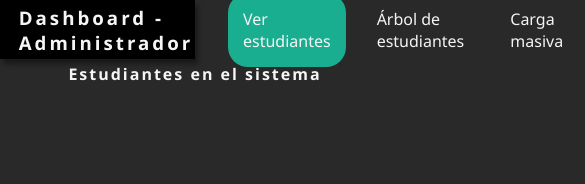
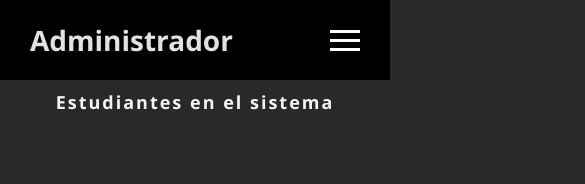
Before and after one commit to ChristopherMonterroso/EDD_1S2023_PY_201902363, a plain HTML site: page EDD_Proyecto1_Fase2/html/admin.html in a window 390 px wide. Shown: the top 184 px of the page, 585 px wide, since content can reach past the window. Drawn offline with nearby package versions, Linux system fonts and the light colour scheme.

Commit message:
upload admin responsive page

```diff
--- a/EDD_Proyecto1_Fase2/Styles/adminStyles.css
+++ b/EDD_Proyecto1_Fase2/Styles/adminStyles.css
@@ -1,81 +1,121 @@
-html,body,header {
-	margin: 0;
-	padding: 0 0 40px 0;
+*{
+	margin:0;
+	padding:0;
+	list-style: none;
+	text-decoration: none;
+	box-sizing: border-box;
 	font-family: 'Segoe UI', Tahoma, Geneva, Verdana, sans-serif;
 
 }
+body{
+	background:#292929 ;
+}
 header{
 	width: 100%;
+	height: 80px;
+	background:black;
+	display:flex;
+	align-items:center;
+	justify-content: space-between;
+	padding: 0 100px;
 }
-.container{
-	margin: 0;
-	padding: 0;
-	width: 100%;
-	height: 7vh;
-	background-color: black;
-	position: absolute;
-	display: flex;
-	align-items: center;
-	justify-content: space-around;
-	box-shadow: 3px 5px 5px rgb(0,0,0,0.4);
+.logo{
+	font-size:28px;
+	font-weight: bold;
+	color:#fefefee3;
+}
+
+.hamburguer{
+	display: none;
 
 }
-h3{
-	padding: 1em;
-	color: #f5f5f5;
-	letter-spacing: 3px;
-}
-
-ul,li{
-	list-style: none;
-	display: flex;
-	padding:0.5em;
-	margin:0;
-}
-
-.active{
-	background-color: #19ae90;
+.nav-bar ul {
+	display:flex;
 
 }
-
-body{
-	background-color: #292929;
+.nav-bar ul li a{
+	display: block;
+	color: #fefefe;
+	font-size: 20px;
+	padding: 10px 25px;
+	border-radius:50px;
+	transition: 0.2s;
+	margin:0 5px;
 }
-a{
-	transition: all .5s ease-in-out;
-	text-decoration: none;
-	color: #f5f5f5;
-	border-radius: 20px;
-	padding: 15px;
+.nav-bar ul li a:hover{
+	background: #19ae90;
+}
+.nav-bar ul li a.active{
+	background: #19ae90;
 
 }
-a:hover {
-	background-color: #19ae90;
-}
-.section{
+.section {
 	padding-top: 10px;
 	width: 100%;
 
 }
-.section h1{
+.section h1 {
 	text-align: center;
 	color: #f5f5f5;
 	letter-spacing: 2px;
-	font-size:xx-large;
+	font-size: xx-large;
 }
-@media only screen and (max-width:600px) {
-	.container{
-		width: 50%;
+
+@media only screen and (max-width:1320px){
+	header{
+		padding: 0 50px;
+	}
+}
+@media only screen and (max-width:1100px){
+	header{
+		padding: 0 30px;
+	}
+}
+@media only screen and (max-width:900px){
+	.section h1{
+		font-size: large;
+	}
+	.hamburguer{
+		display: block;
+		cursor: pointer;
 
 	}
-	ul,li{
+	.hamburguer .line{
+		width: 30px;
+		height:3px;
+		background:#fefefe;
+		margin: 6px 0;
 
+	}
+	.nav-bar{
+		height: 0;
+		position: absolute;
+		top: 80px;
+		left: 0;
+		right: 0;
+		right: 0;
+		width: 100vw;
+		background: #11101b;
+		transition: 0.5s;
+		overflow: hidden;
 
-		margin:0;
 	}
+	.nav-bar.active{
+		height: 400px;
+	}
+	.nav-bar ul {
+		display: block;
+		width: fit-content;
+		margin: 80px auto 0 auto;
+		text-align: center;
+		transition: 0.5s;
+		opacity: 0;
+	}
+	.nav-bar.active ul{
+		opacity: 1;
+	}
+	.nav-bar ul li a{
+		margin-bottom: 12px;
 
-	.section h1{
-
-		font-size:medium;
 	}
 }
--- a/EDD_Proyecto1_Fase2/html/admin.html
+++ b/EDD_Proyecto1_Fase2/html/admin.html
@@ -13,16 +13,21 @@
 
 <body>
     <header>
-        <div class="container">
-            <h3>Dashboard - Administrador</h3>
-            <ul class="tabs">
-                <li><a href="#tabStudent"  >Ver estudiantes</a> </li>
+        <div class="logo">Administrador</div>
+        <div class="hamburguer">
+            <div class="line"></div>
+            <div class="line"></div>
+            <div class="line"></div>
+        </div>
+        <nav class="nav-bar">
+            <ul class ="tabs">
+                <li><a href="#tabStudent" class="active">Ver estudiantes</a></li>
                 <li><a href="#tabTree">Árbol de estudiantes</a></li>
                 <li><a href="#tabUpload">Carga masiva</a></li>
-                <li><a href="#" onclick=logOut()>Cerrar sesión</a></li>
+                <li><a href="#" onclick=logOut()>Cerrar Sesión</a></li>
+
             </ul>
-
-        </div>
+        </nav>
     </header>
     <div class="section">
         <article id="tabStudent">
@@ -38,6 +43,13 @@
             <p></p>
         </article>
     </div>
+    <script>
+        hamburger = document.querySelector(".hamburguer");
+        navBar = document.querySelector(".nav-bar");
+        hamburger.onclick = function () {
+            navBar.classList.toggle("active");
+        }
+    </script>
     <script src="navbarAdmin.js"></script>
 
 </body>
--- a/EDD_Proyecto1_Fase2/html/navbarAdmin.js
+++ b/EDD_Proyecto1_Fase2/html/navbarAdmin.js
@@ -1,9 +1,17 @@
+
+function logOut() {
+	window.location.replace("index.html")
+}
+//Código para desplegar el botón cuando la pantalla sea pequeña
+
+//función para activar una pestaña al ser activadas
 $('ul.tabs li a:first').addClass('active');
 $('.section article').hide();
 $('.section article:first').show();
 
 $('ul.tabs li a').on('click', function () {
 	$('ul.tabs li a').removeClass('active');
+	$('.nav-bar').removeClass('active')
 	$(this).addClass('active')
 	$('.section article').hide()
 	var activeTab = $(this).attr('href');
@@ -11,7 +19,3 @@ $('ul.tabs li a').on('click', function () {
 	$(activeTab).show()
 	return false;
 });
-
-function logOut(){
-	window.location.replace("index.html")
-}
```
Also changed, not shown: EDD_Proyecto1_Fase2/html/index.html (+1 -0 lines).
